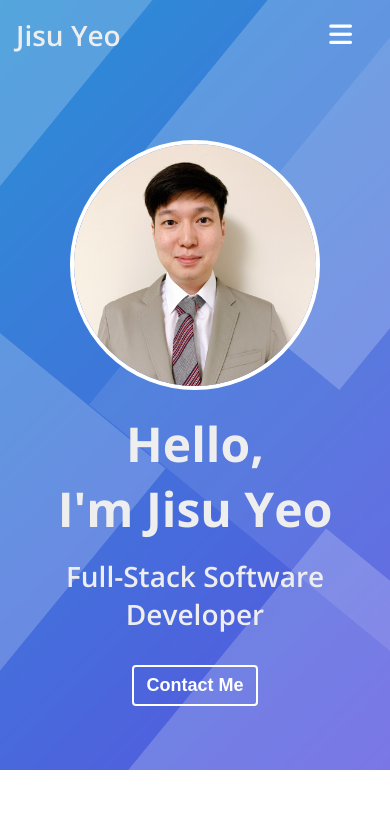
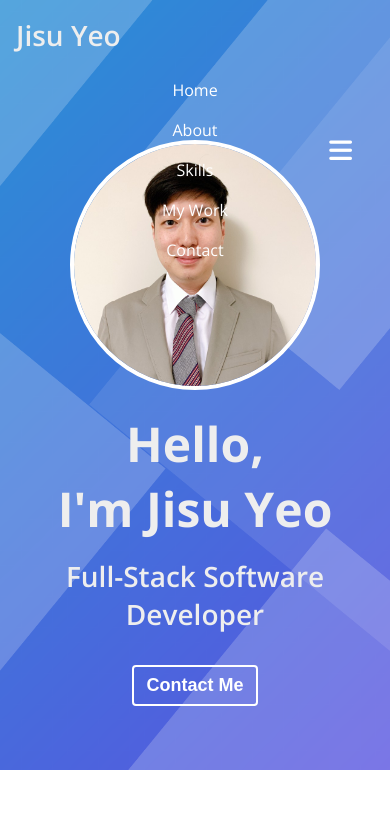
Before and after one commit to jyeo0125/portfolio2, a plain HTML site: page index.html in a window 390 px wide. Both pictures are taken after a click on the button 340 px from the left and 35 px from the top of the page. Shown: the top 833 px of the page. Drawn offline with nearby package versions, Linux system fonts and the light colour scheme.

Commit message:
toggle btn with js

```diff
--- a/index.html
+++ b/index.html
@@ -19,7 +19,7 @@
         <div class="navbar__logo">
             <a herf='#'>Jisu Yeo</a>
         </div>
-        <div class="navbar__menu">
+        <div class="navbar__menu__cont">
             <ul class="navbar__menu">
                 <li class="navbar__menu__item active" data-link='#home'>Home</li>
                 <li class="navbar__menu__item" data-link='#about'>About</li>
--- a/main.js
+++ b/main.js
@@ -16,6 +16,9 @@ document.addEventListener('scroll', ( )=> {
         navbar.classList.remove('navbar--dark')
     }
 });
+
+
+
 //Handle scrolling when tapping on the navbar menu
 
 const navbarMenu =  document.querySelector('.navbar__menu')
@@ -26,11 +29,22 @@ navbarMenu.addEventListener('click', (event)=>{
 
     if (link == null){
         return
-    }else {
-        // console.log(event.target.dataset.link);
-        scrollIntoView(link)
     }
+    navbarMenu.classList.remove('open')
+    scrollIntoView(link)
+
 })
+
+// Navbar toggle btn for small and mobile
+
+const navbarToggleBtn = document.querySelector('.navbar__toggle-btn');
+navbarToggleBtn.addEventListener('click', () => {
+    navbarMenu.classList.toggle('open');
+});
+
+
+
+
 // Handle Contack me btn
 const homeContactBtn = document.querySelector('.home__contact')
 
--- a/style.css
+++ b/style.css
@@ -115,6 +115,7 @@ p {
 .navbar__menu{
     display: flex;
 }
+
 
 .navbar__menu__item{
     padding: 8px 12px;
@@ -417,13 +418,27 @@ transition: all var(--animation-duration) easy-in;
         flex-direction: column;
         align-items: flex-start;
     }
-
+    .navbar__menu__cont{
+        display: flex;
+        flex-direction: column;
+        text-align: center;
+        width: 100%;
+    }
     .navbar__menu {
         flex-direction: column;
         text-align: center;
         width: 100%;
         display: none;
+
     }
+
+    .navbar__menu.open {
+        display: block;
+        background-color: transparent;
+
+    }
+
+
     .about__majors {
         flex-direction: column;
     }
```
